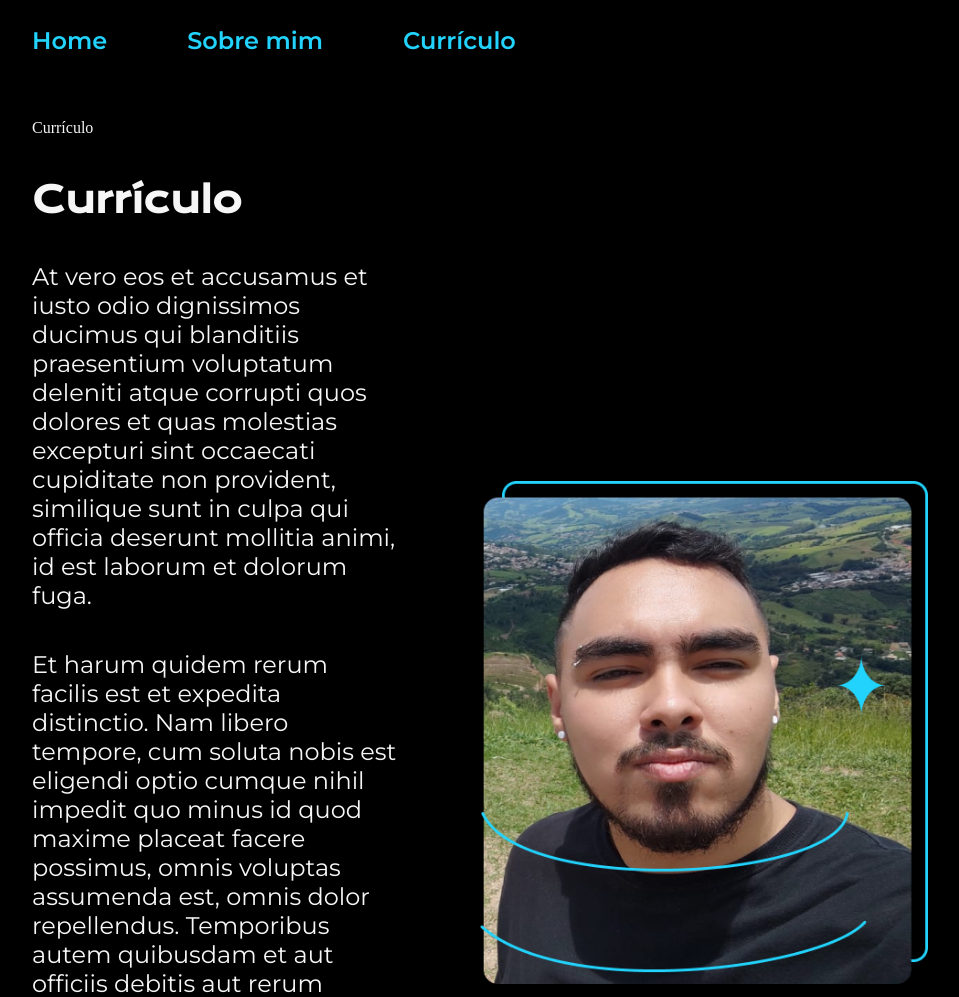
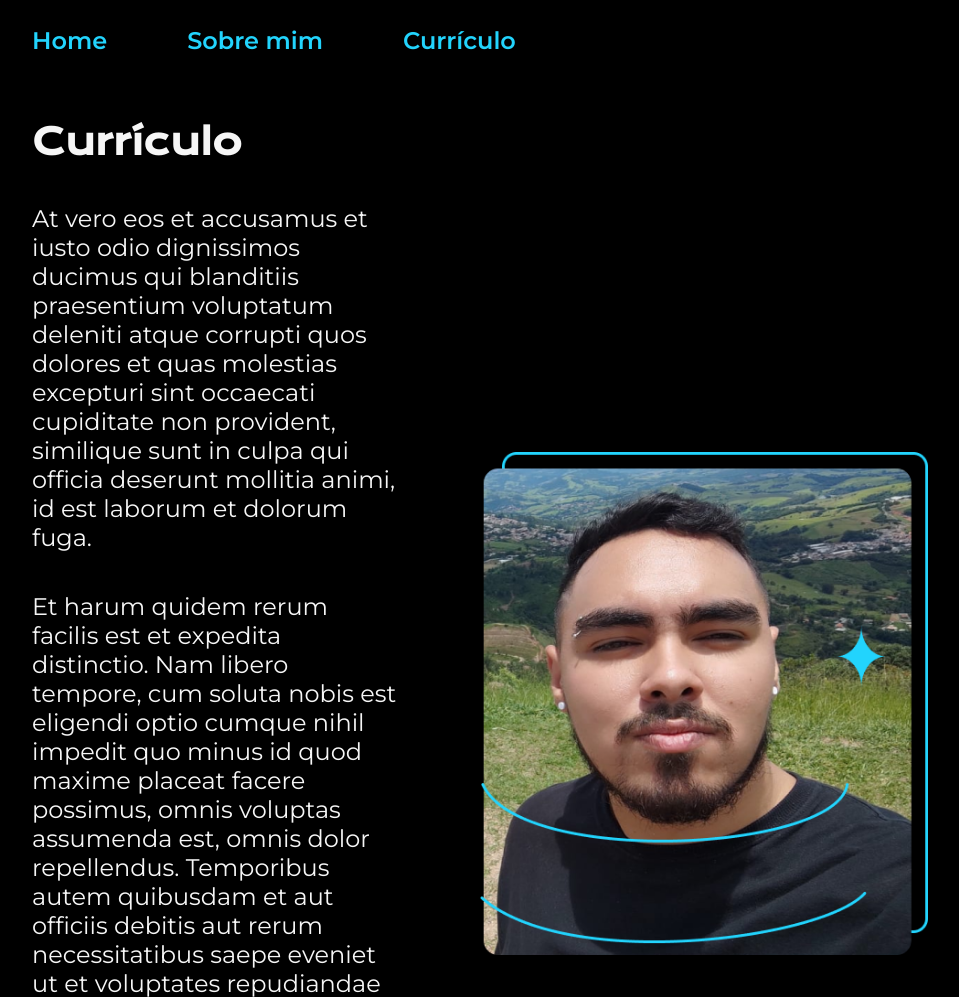
Before and after one commit to ArthSales/Portfolio, a plain HTML site: page curriculo.html in a window 1280 px wide. Shown: the top 997 px of the page, without its empty margins (160-1119 px from the left). Drawn offline with nearby package versions, Linux system fonts and the light colour scheme.

Commit message:
corrigindo pagina curriculo.html

```diff
--- a/curriculo.html
+++ b/curriculo.html
@@ -17,7 +17,6 @@
     </header>
     <main class="apresentacao">
         <section class="apresentacao__conteudo">
-            <ul>Currículo</ul>
             <h1 class="apresentacao__conteudo__titulo">Currículo</h1>
             <p class="apresentacao__conteudo__texto">At vero eos et accusamus et iusto odio dignissimos ducimus qui blanditiis praesentium voluptatum deleniti atque corrupti quos dolores et quas molestias excepturi sint occaecati cupiditate non provident, similique sunt in culpa qui officia deserunt mollitia animi, id est laborum et dolorum fuga.</p>
             <p class="apresentacao__conteudo__texto">Et harum quidem rerum facilis est et expedita distinctio. Nam libero tempore, cum soluta nobis est eligendi optio cumque nihil impedit quo minus id quod maxime placeat facere possimus, omnis voluptas assumenda est, omnis dolor repellendus. Temporibus autem quibusdam et aut officiis debitis aut rerum necessitatibus saepe eveniet ut et voluptates repudiandae sint et molestiae non recusandae. Itaque earum rerum hic tenetur a sapiente delectus, ut aut reiciendis voluptatibus maiores alias consequatur aut perferendis doloribus asperiores ipsum delis forum birol parela maxime infena. Excepteur sint occaecat cupidatat non.
```
